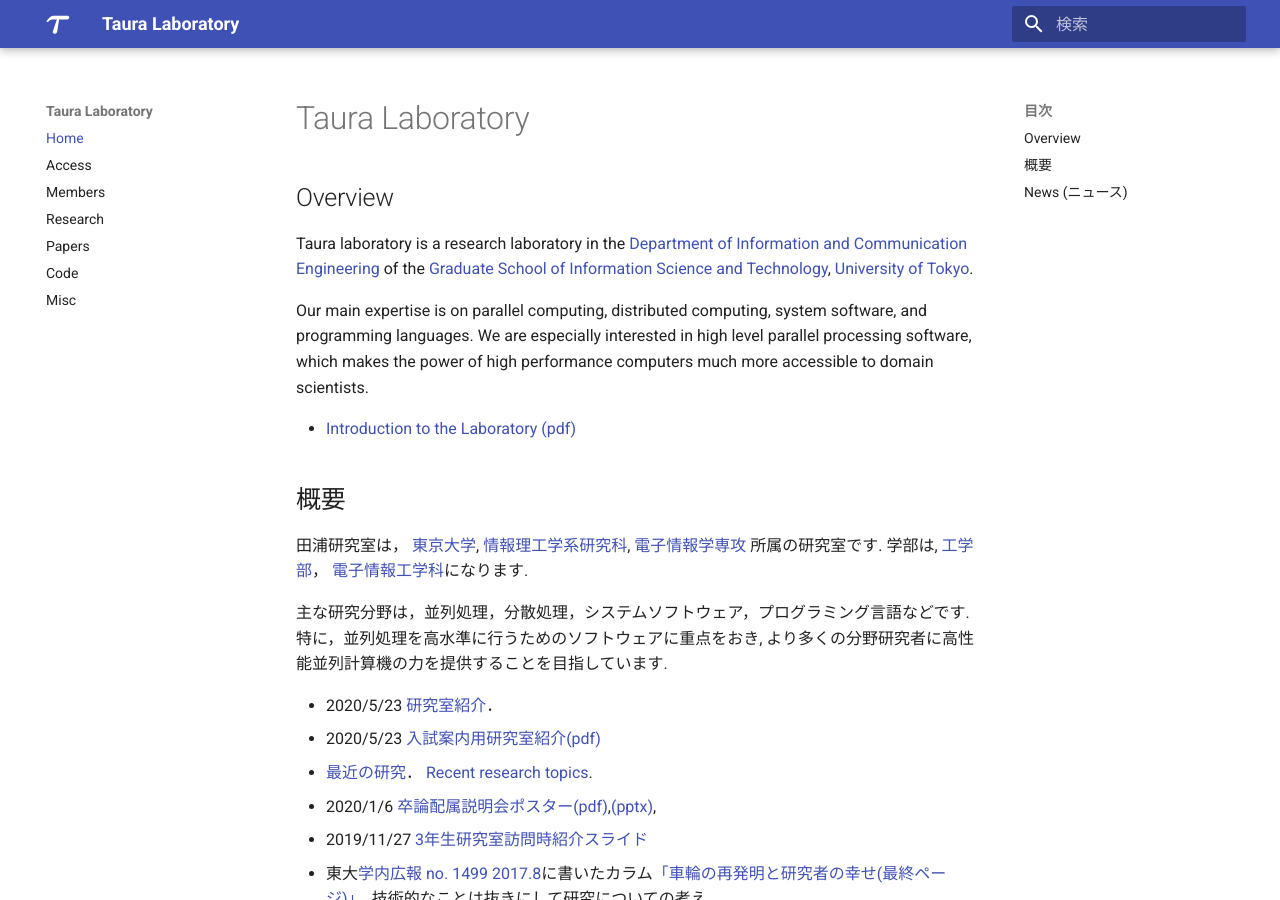
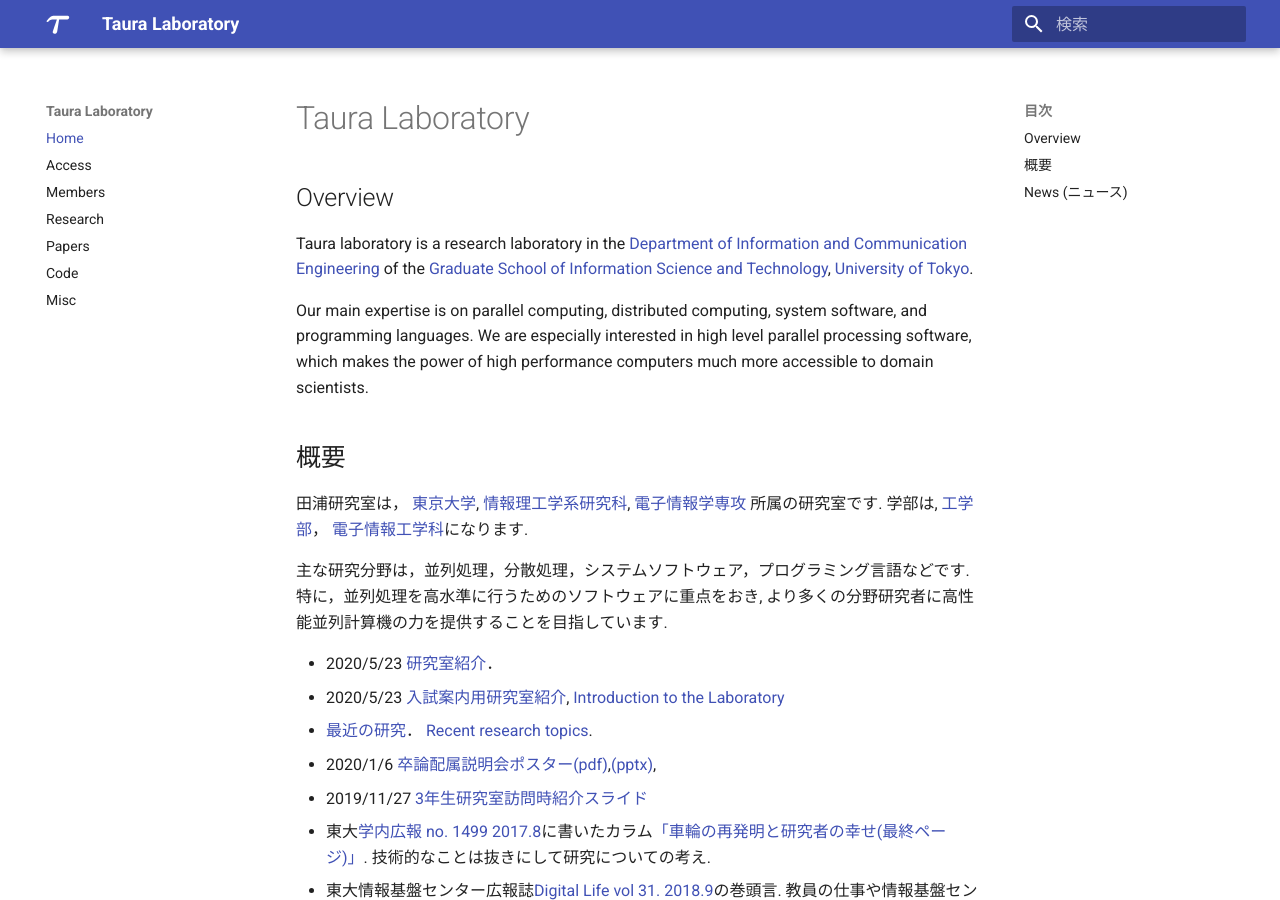
Before and after one commit to Yukayo/taura-lab, an MkDocs documentation site: the page built from docs/index.md, in a window 1280 px wide and 900 px high. Built offline with MkDocs 1.6.1 and Material for MkDocs 9.7.7, drawn with Linux system fonts in a browser that asks for light colours.

Commit message:
Update index.md

```diff
--- a/docs/index.md
+++ b/docs/index.md
@@ -13,7 +13,6 @@ Our main expertise is on parallel computing, distributed computing, system softw
 We are especially interested in high level parallel processing software, which makes the power of high performance
 computers much more accessible to domain scientists.
 
-  * [Introduction to the Laboratory (pdf)](files/intro_e.pdf)
 
 ## 概要
 
@@ -27,7 +26,7 @@ computers much more accessible to domain scientists.
 より多くの分野研究者に高性能並列計算機の力を提供することを目指しています.
 
   * 2020/5/23 [研究室紹介](lab_introduction.md)．
-  * 2020/5/23 [入試案内用研究室紹介(pdf)](files/intro.pdf "入試案内用研究室紹介\(pdf\)")
+  * 2020/5/23 [入試案内用研究室紹介](files/intro.pdf), [Introduction to the Laboratory](files/intro_e.pdf)
   * [最近の研究](research.md)． [Recent research topics](research.md).
   * 2020/1/6 [卒論配属説明会ポスター(pdf)](files/poster.pdf "卒論配属説明会ポスター\(pdf\)"),[(pptx)](files/poster.pptx "\(pptx\)"),
   * 2019/11/27 [3年生研究室訪問時紹介スライド](紹介3年生2019.md)
```
